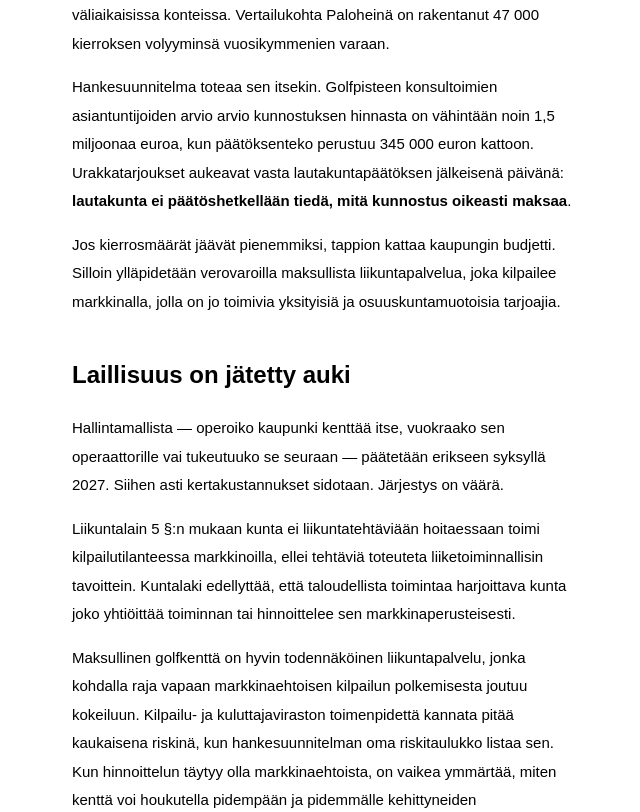
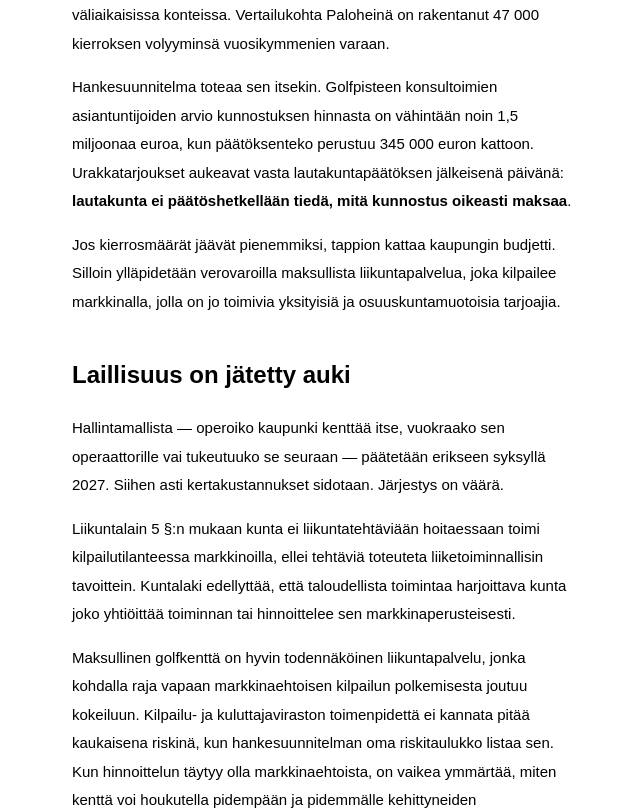
Before and after one commit to klaalo/klaalo.github.io, a Jekyll site: the page built from _posts/2026-10-03-petikko-golfkentta-luonnolle.md, in a window 1280 px wide and 1400 px high, scrolled down 8781 px. Shown: the part 182-994 px from the top of the window, without its empty margins (318-958 px from the left). Built offline with Jekyll 4.4.1, drawn with Linux system fonts in a browser that asks for light colours; some web fonts are replaced; some of the changed text lies outside the part shown.

Commit message:
Korjaa kirjoitusvirheitä

```diff
--- a/_posts/2026-10-03-petikko-golfkentta-luonnolle.md
+++ b/_posts/2026-10-03-petikko-golfkentta-luonnolle.md
@@ -118,7 +118,7 @@ Kymmenen vuoden kuluttua Petikossa on joko maksullinen harvojen pelaajien käytt
 
 Kentän katsotaan kattavan käyttökulunsa noin 15 700 kierroksella ja kertakustannukset takaisin vuonna 2030. Tämä edellyttää, että avausvuonna 2028 pelataan lähes 24 000 kierrosta kentällä, jossa ei ole klubirakennusta eikä harjoitusaluetta, ja jonka palveluinfrastruktuuri on väliaikaisissa konteissa. Vertailukohta Paloheinä on rakentanut 47 000 kierroksen volyyminsä vuosikymmenien varaan.
 
-Hankesuunnitelma toteaa sen itsekin. Golfpisteen konsultoimien asiantuntijoiden arvio arvio kunnostuksen hinnasta on vähintään noin 1,5 miljoonaa euroa, kun päätöksenteko perustuu 345 000 euron kattoon. Urakkatarjoukset aukeavat vasta lautakuntapäätöksen jälkeisenä päivänä: **lautakunta ei päätöshetkellään tiedä, mitä kunnostus oikeasti maksaa**.
+Hankesuunnitelma toteaa sen itsekin. Golfpisteen konsultoimien asiantuntijoiden arvio kunnostuksen hinnasta on vähintään noin 1,5 miljoonaa euroa, kun päätöksenteko perustuu 345 000 euron kattoon. Urakkatarjoukset aukeavat vasta lautakuntapäätöksen jälkeisenä päivänä: **lautakunta ei päätöshetkellään tiedä, mitä kunnostus oikeasti maksaa**.
 
 Jos kierrosmäärät jäävät pienemmiksi, tappion kattaa kaupungin budjetti. Silloin ylläpidetään verovaroilla maksullista liikuntapalvelua, joka kilpailee markkinalla, jolla on jo toimivia yksityisiä ja osuuskuntamuotoisia tarjoajia.
 
@@ -128,7 +128,7 @@ Hallintamallista — operoiko kaupunki kenttää itse, vuokraako sen operaattori
 
 Liikuntalain 5 §:n mukaan kunta ei liikuntatehtäviään hoitaessaan toimi kilpailutilanteessa markkinoilla, ellei tehtäviä toteuteta liiketoiminnallisin tavoittein. Kuntalaki edellyttää, että taloudellista toimintaa harjoittava kunta joko yhtiöittää toiminnan tai hinnoittelee sen markkinaperusteisesti.
 
-Maksullinen golfkenttä on hyvin todennäköinen liikuntapalvelu, jonka kohdalla raja vapaan markkinaehtoisen kilpailun polkemisesta joutuu kokeiluun. Kilpailu- ja kuluttajaviraston toimenpidettä kannata pitää kaukaisena riskinä, kun hankesuunnitelman oma riskitaulukko listaa sen. Kun hinnoittelun täytyy olla markkinaehtoista, on vaikea ymmärtää, miten kenttä voi houkutella pidempään ja pidemmälle kehittyneiden kilpailijoidensa kanssa siten, että kannattavuustavoite voisi täyttyä.
+Maksullinen golfkenttä on hyvin todennäköinen liikuntapalvelu, jonka kohdalla raja vapaan markkinaehtoisen kilpailun polkemisesta joutuu kokeiluun. Kilpailu- ja kuluttajaviraston toimenpidettä ei kannata pitää kaukaisena riskinä, kun hankesuunnitelman oma riskitaulukko listaa sen. Kun hinnoittelun täytyy olla markkinaehtoista, on vaikea ymmärtää, miten kenttä voi houkutella pidempään ja pidemmälle kehittyneiden kilpailijoidensa kanssa siten, että kannattavuustavoite voisi täyttyä.
 
 Kaupungin pitäisi pystyä osoittamaan, että golf-kentän ylläpito on merkittävää kansalaisten hyvinvointiin liittyvien tehtävien hoitamisessa.
 
```
Also changed, not shown: other parts of _posts/2026-10-03-petikko-golfkentta-luonnolle.md (+2 -2 lines).
